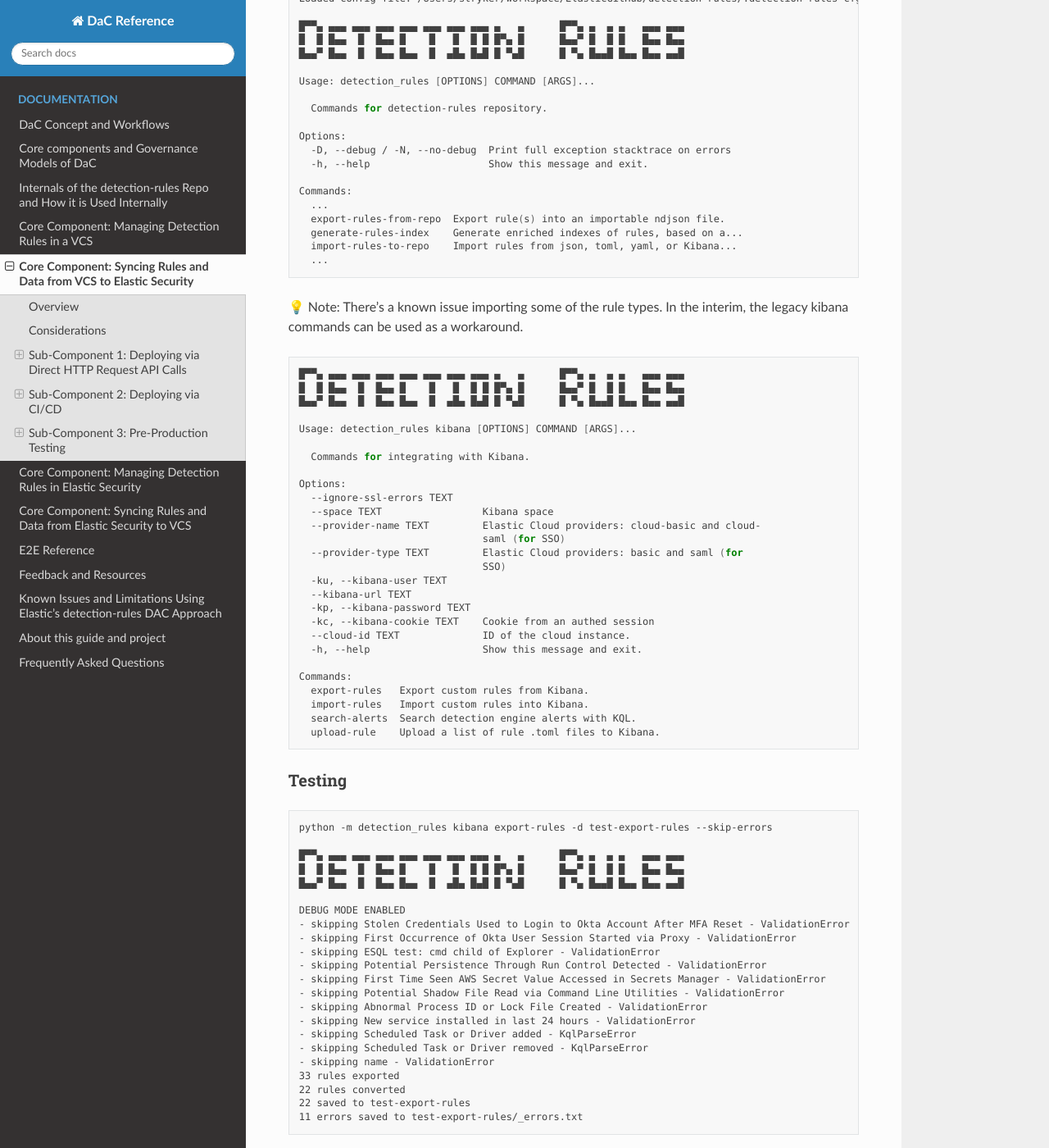
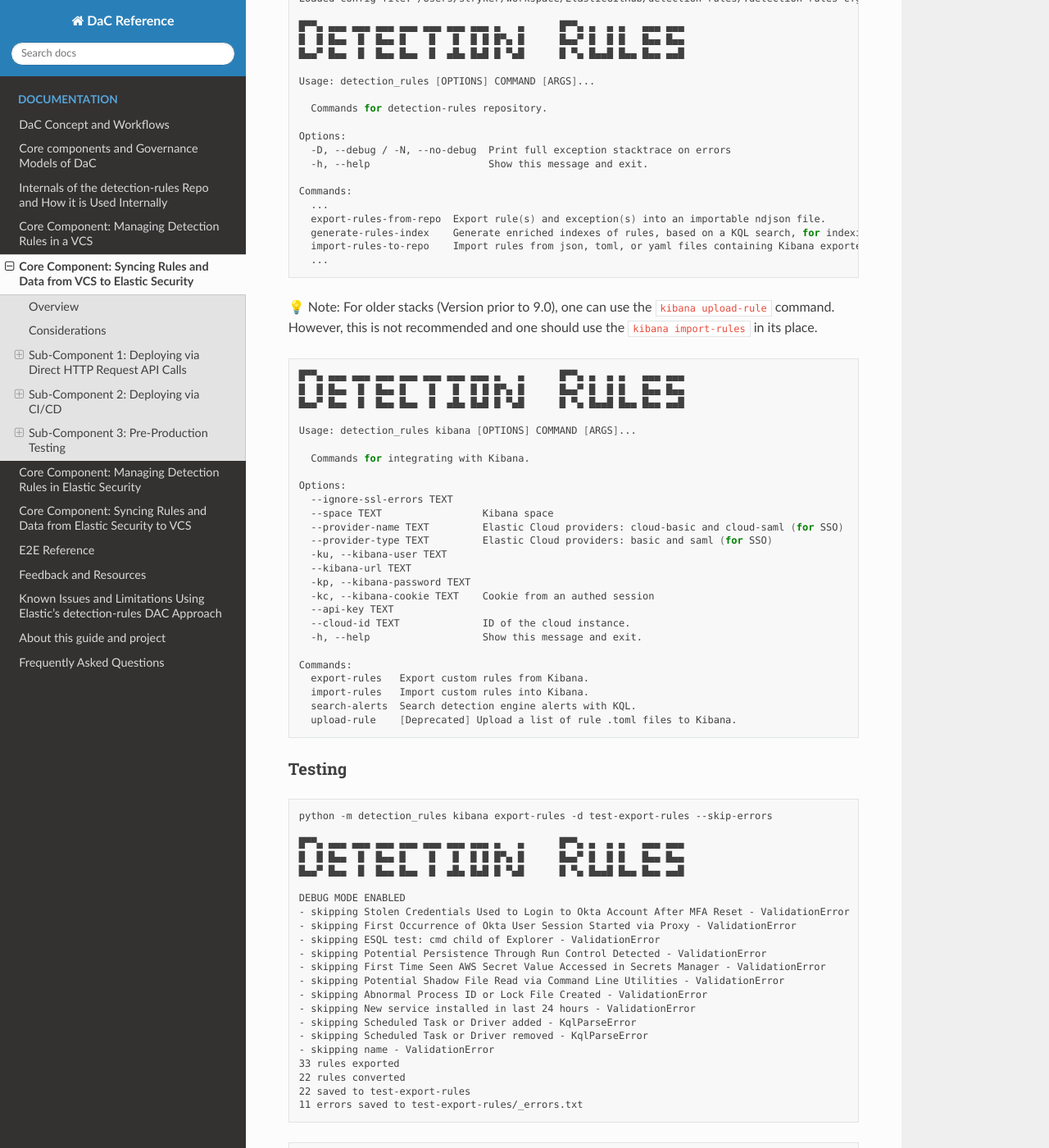
Before and after one commit to elastic/DaC-Reference, a Sphinx documentation site: the page built from docs/core_component_syncing_rules_and_data_from_vcs_to_elastic_security.md, in a window 1280 px wide and 1400 px high, scrolled down 3449 px. Shown: the whole window at 82% size. Built offline with Sphinx 7.4.7 and the Read the Docs theme 3.1.0, drawn with Linux system fonts in a browser that asks for light colours.

Commit message:
Expand help text

````diff
--- a/docs/core_component_syncing_rules_and_data_from_vcs_to_elastic_security.md
+++ b/docs/core_component_syncing_rules_and_data_from_vcs_to_elastic_security.md
@@ -107,13 +107,13 @@
 
 Commands:
   ...
-  export-rules-from-repo  Export rule(s) into an importable ndjson file.
-  generate-rules-index    Generate enriched indexes of rules, based on a...
-  import-rules-to-repo    Import rules from json, toml, yaml, or Kibana...
+  export-rules-from-repo  Export rule(s) and exception(s) into an importable ndjson file.
+  generate-rules-index    Generate enriched indexes of rules, based on a KQL search, for indexing/importing into elasticsearch/kibana.
+  import-rules-to-repo    Import rules from json, toml, or yaml files containing Kibana exported rule(s).
   ...
 ```
 
-💡 Note: There's a known issue importing some of the rule types. In the interim, the legacy kibana commands can be used as a workaround.
+💡 Note: For older stacks (Version prior to 9.0), one can use the `kibana upload-rule` command. However, this is not recommended and one should use the `kibana import-rules` in its place.
 
 ```bash
 █▀▀▄ ▄▄▄ ▄▄▄ ▄▄▄ ▄▄▄ ▄▄▄ ▄▄▄ ▄▄▄ ▄   ▄      █▀▀▄ ▄  ▄ ▄   ▄▄▄ ▄▄▄
@@ -127,14 +127,13 @@
 Options:
   --ignore-ssl-errors TEXT
   --space TEXT                 Kibana space
-  --provider-name TEXT         Elastic Cloud providers: cloud-basic and cloud-
-                               saml (for SSO)
-  --provider-type TEXT         Elastic Cloud providers: basic and saml (for
-                               SSO)
+  --provider-name TEXT         Elastic Cloud providers: cloud-basic and cloud-saml (for SSO)
+  --provider-type TEXT         Elastic Cloud providers: basic and saml (for SSO)
   -ku, --kibana-user TEXT
   --kibana-url TEXT
   -kp, --kibana-password TEXT
   -kc, --kibana-cookie TEXT    Cookie from an authed session
+  --api-key TEXT
   --cloud-id TEXT              ID of the cloud instance.
   -h, --help                   Show this message and exit.
 
@@ -142,7 +141,7 @@
   export-rules   Export custom rules from Kibana.
   import-rules   Import custom rules into Kibana.
   search-alerts  Search detection engine alerts with KQL.
-  upload-rule    Upload a list of rule .toml files to Kibana.
+  upload-rule    [Deprecated] Upload a list of rule .toml files to Kibana.
 ```
 
 ### Testing
````
